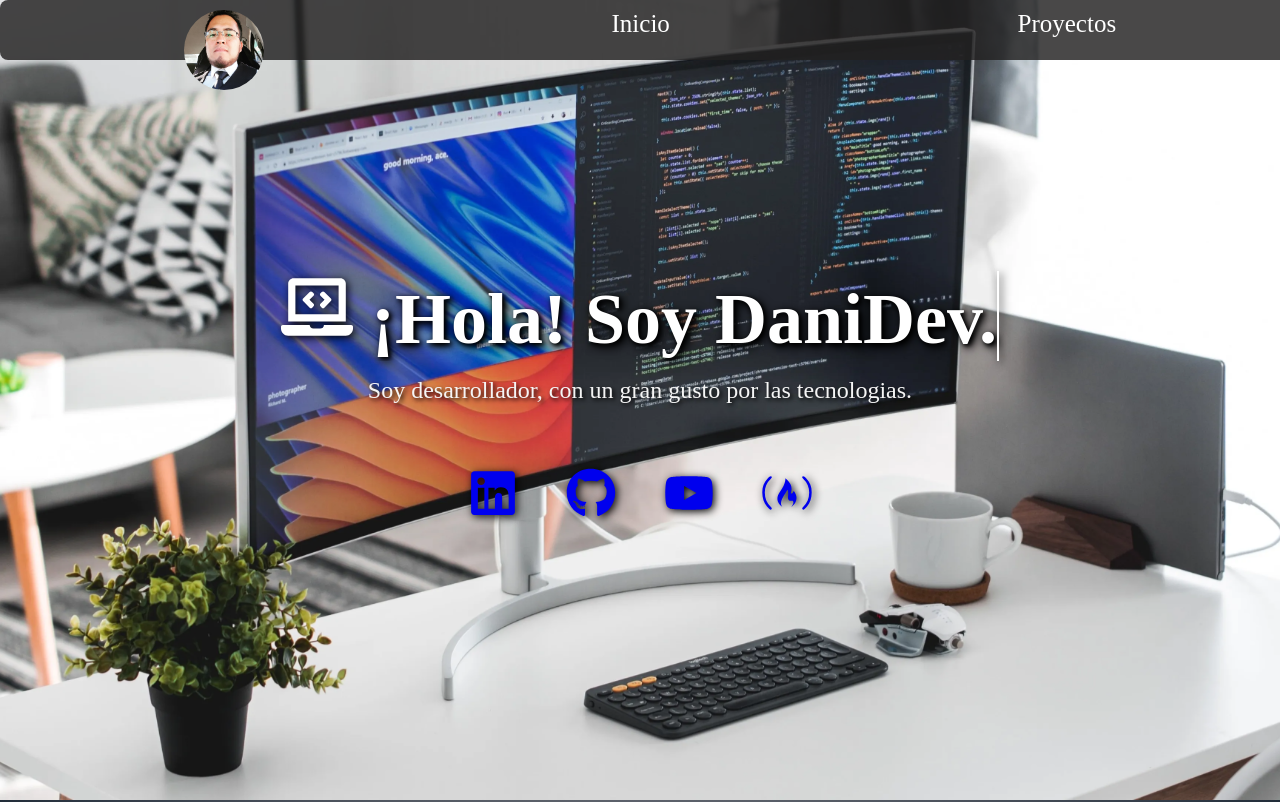
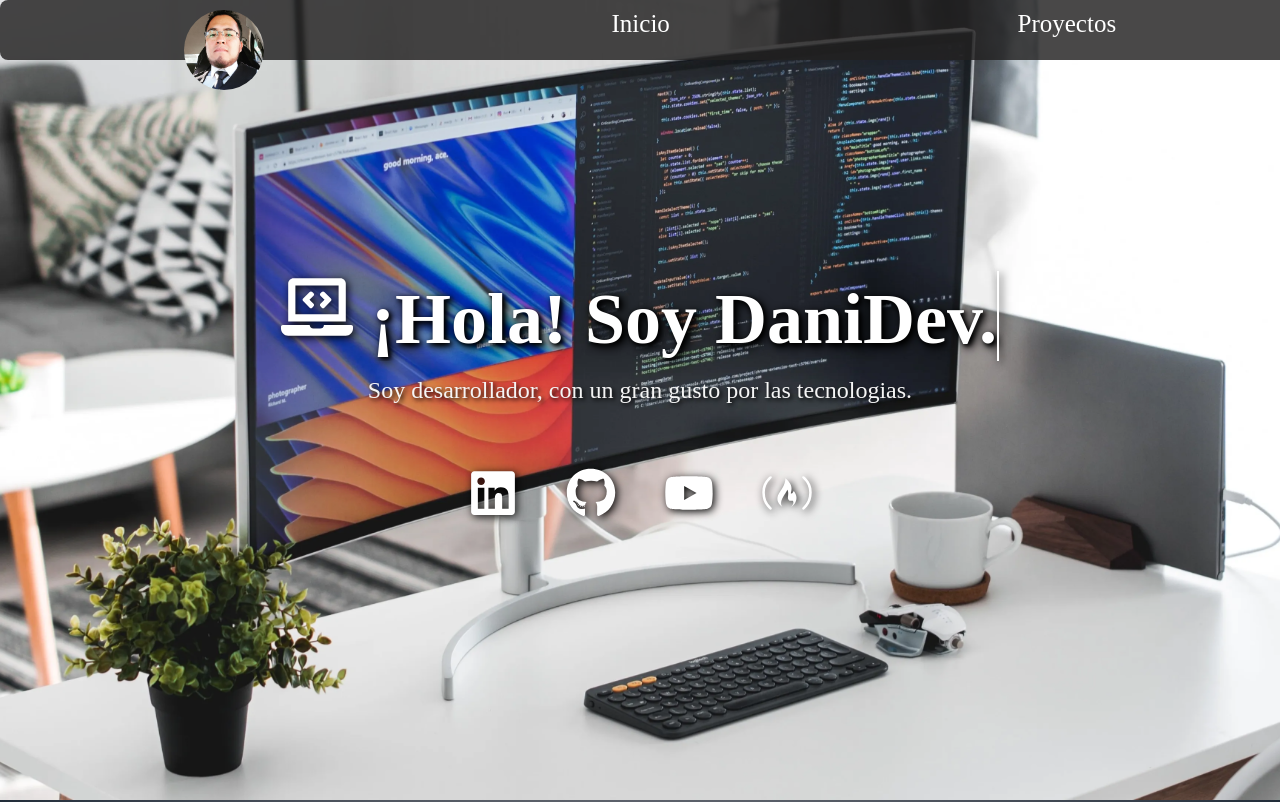
Before and after one commit to Torao403/portafolio, a React (Vite) app: page / in a window 1280 px wide. Shown: the top 802 px of the page. Built offline with nearby package versions, Linux system fonts and the light colour scheme.

Commit message:
cambi de color de iconos en welcome

```diff
--- a/src/componentes/bienvenida/welcome.tsx
+++ b/src/componentes/bienvenida/welcome.tsx
@@ -32,10 +32,10 @@ const Welcome: React.FC = () => {
                 Soy desarrollador, con un gran gusto por las tecnologias.
             </p>
             <div className={styles.icons}>
-                <a href="https://www.linkedin.com/in/daniel-garcía-2b5327321/" target="_blank" rel="noopener noreferrer"><FaLinkedin/></a>
-                <a href="https://github.com/Torao403" target="_blank" rel="noopener noreferrer"><FaGithub/></a>
-                <a href="https://www.youtube.com/@efectoresidual" target="_blank" rel="noopener noreferrer"><FaYoutube/></a>
-                <a href="https://www.freecodecamp.org/Torao403" target="_blank" rel="noopener noreferrer"><FaFreeCodeCamp/></a>
+                <a href="https://www.linkedin.com/in/daniel-garcía-2b5327321/" target="_blank" rel="noopener noreferrer"><FaLinkedin style={{color: "white"}}/></a>
+                <a href="https://github.com/Torao403" target="_blank" rel="noopener noreferrer"><FaGithub style={{color: "white"}}/></a>
+                <a href="https://www.youtube.com/@efectoresidual" target="_blank" rel="noopener noreferrer"><FaYoutube style={{color: "white"}}/></a>
+                <a href="https://www.freecodecamp.org/Torao403" target="_blank" rel="noopener noreferrer"><FaFreeCodeCamp style={{color: "white"}}/></a>
             </div>
         </section>
     );
```
